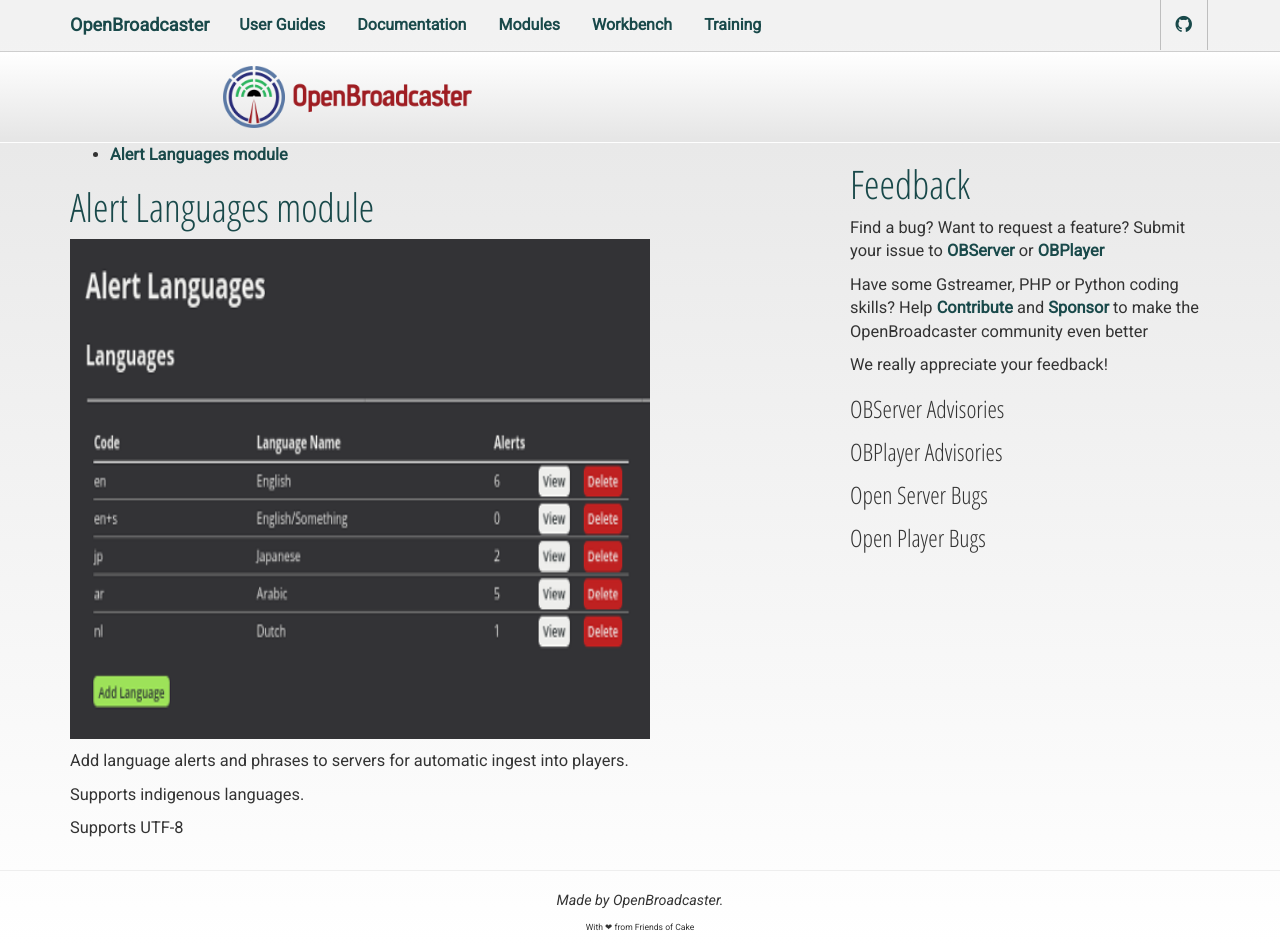
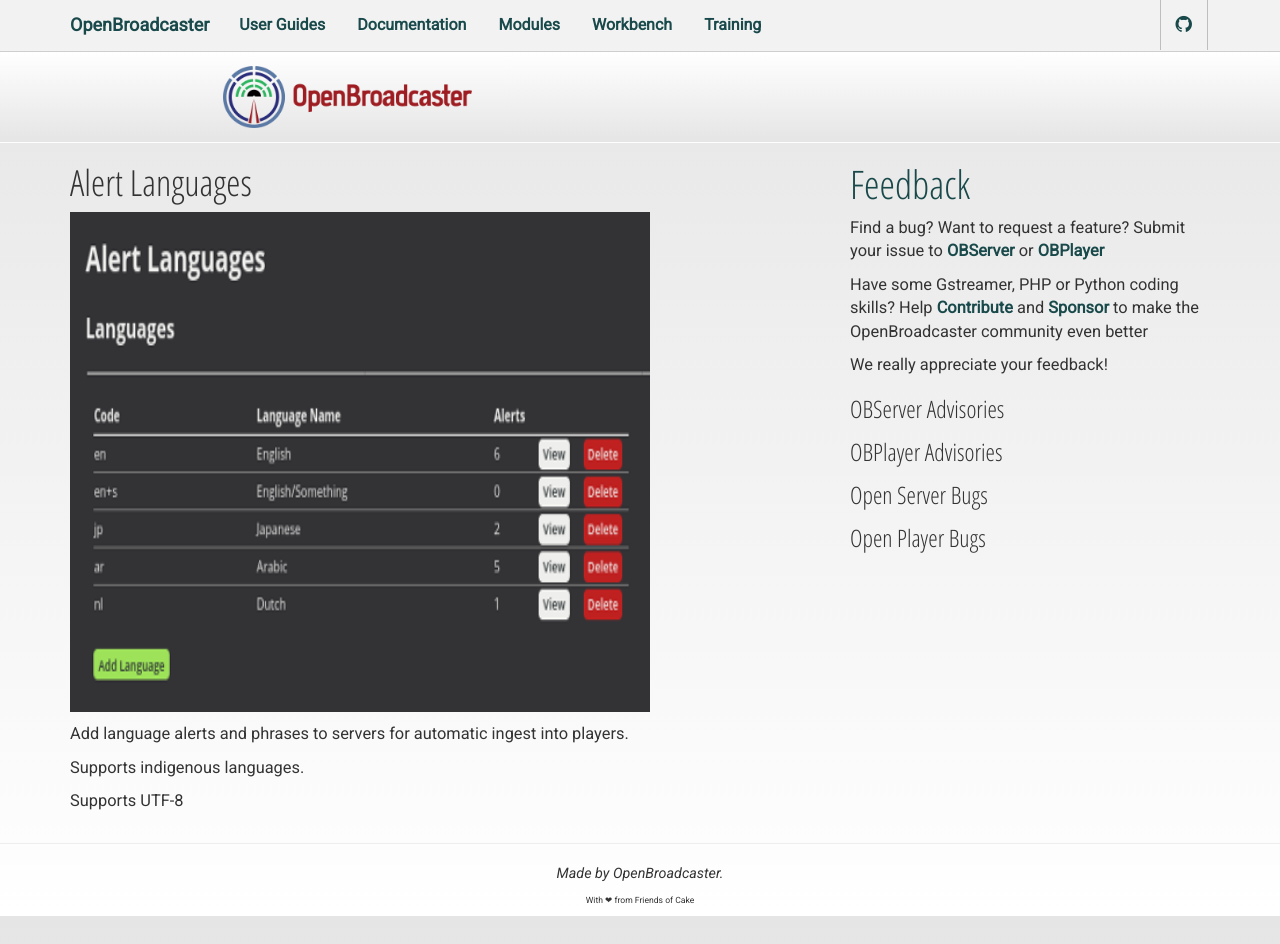
Before and after one commit to openbroadcaster/alert-languages, a Jekyll site: the page built from index.md, in a window 1280 px wide. Built offline with Jekyll 4.4.1, drawn with Linux system fonts in a browser that asks for light colours; after the commit the page ends 916 px from its top, so only the background shows below that.

Commit message:
Update index.md

```diff
--- a/index.md
+++ b/index.md
@@ -3,10 +3,11 @@
 title: index
 ---
 
+# Alert Languages #
+{:.no_toc}
+
 * TOC
 {:toc}
-
-## Alert Languages module
 
 ![ Alert Languages](img/alert-languages.png ){: .screenshot}
 
```
